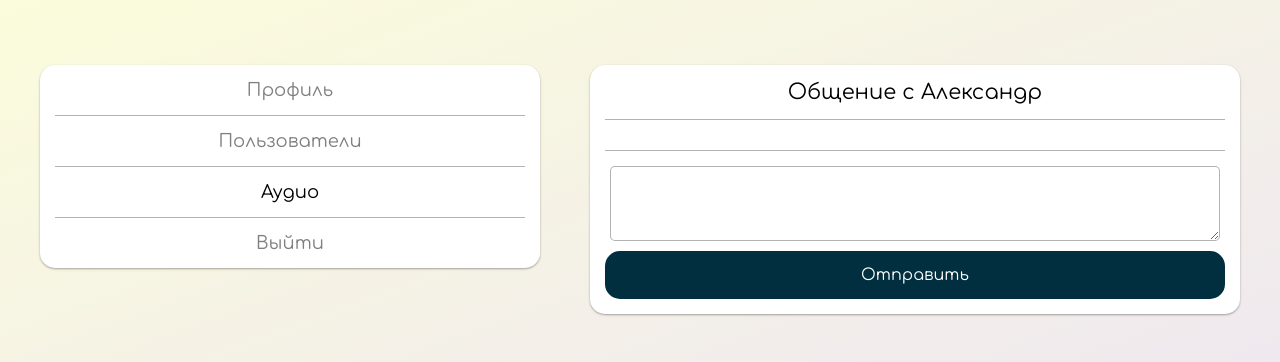
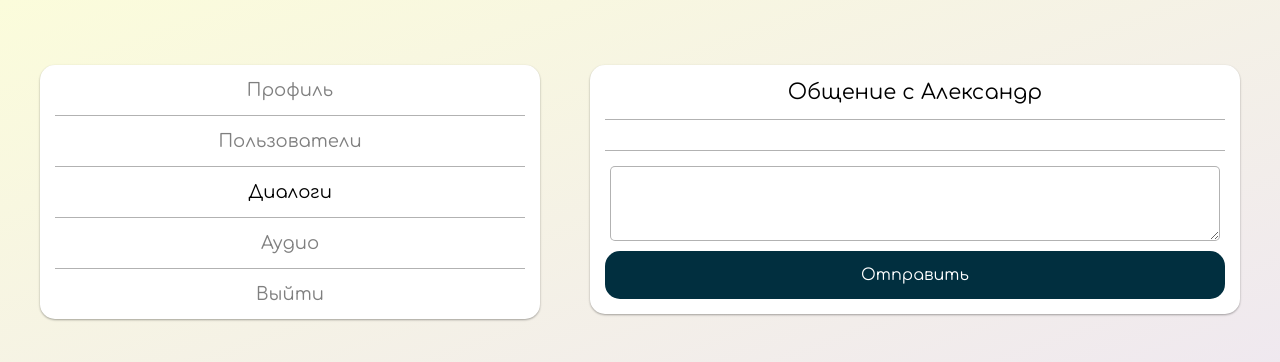
Before and after one commit to mrreads/social-media, a PHP site: page /chat.php?id=1 in a window 1280 px wide. Shown: the top 362 px of the page. Run offline with PHP 8.4, Linux system fonts and the light colour scheme; a user stored in the database is signed in; data comes from the database, SQL or seed files in the repository; data that the repository does not hold is empty.

Commit message:
menu fix

```diff
--- a/chat.php
+++ b/chat.php
@@ -62,7 +62,9 @@
       <hr>
       <a href="./users.php">Пользователи</a>
       <hr>
-      <a href="./audio.php" id="active">Аудио</a>
+      <a href="./messages.php" id="active">Диалоги</a>
+      <hr>
+      <a href="./audio.php">Аудио</a>
       <hr>
       <a href="./logout.php">Выйти</a>
     </div>
```
